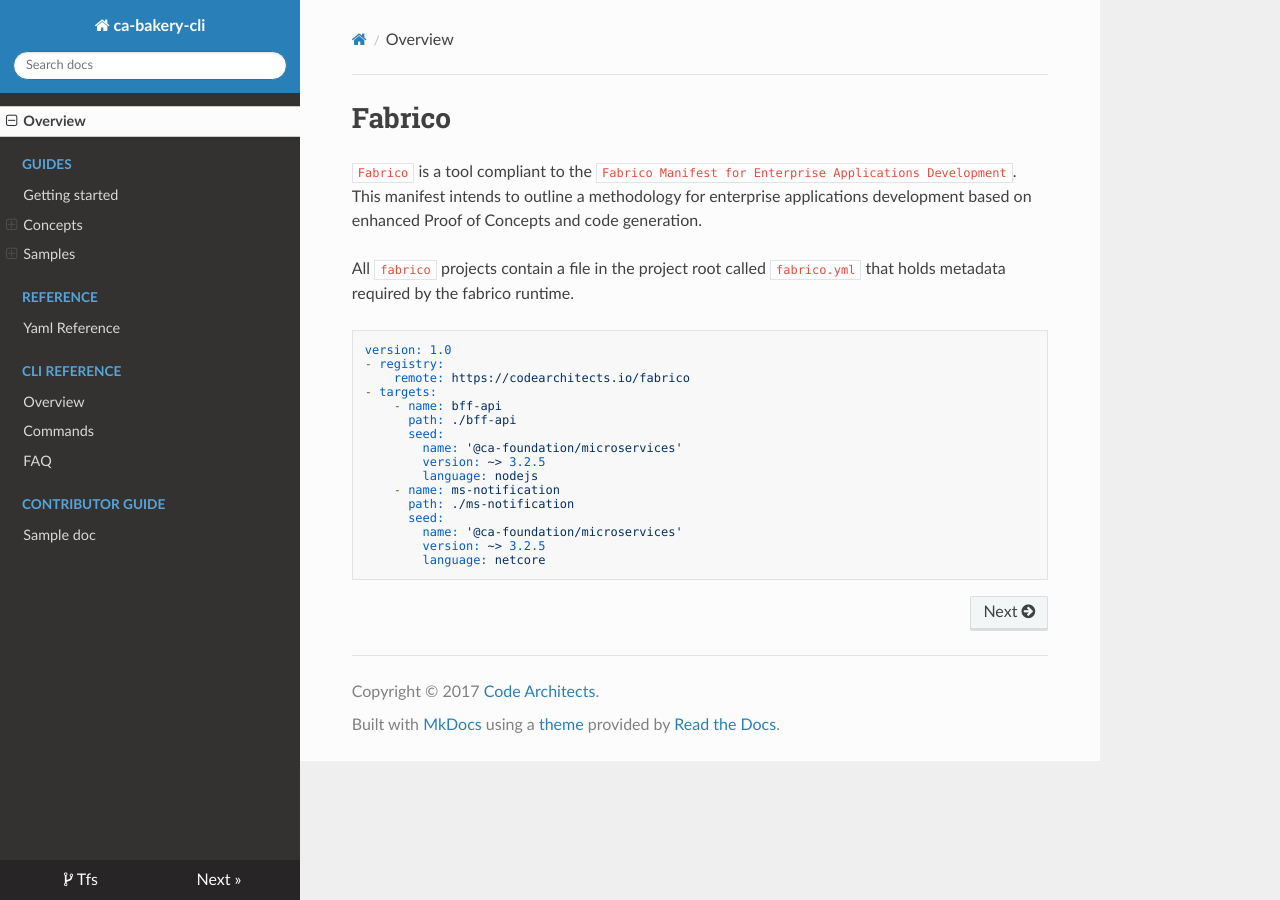
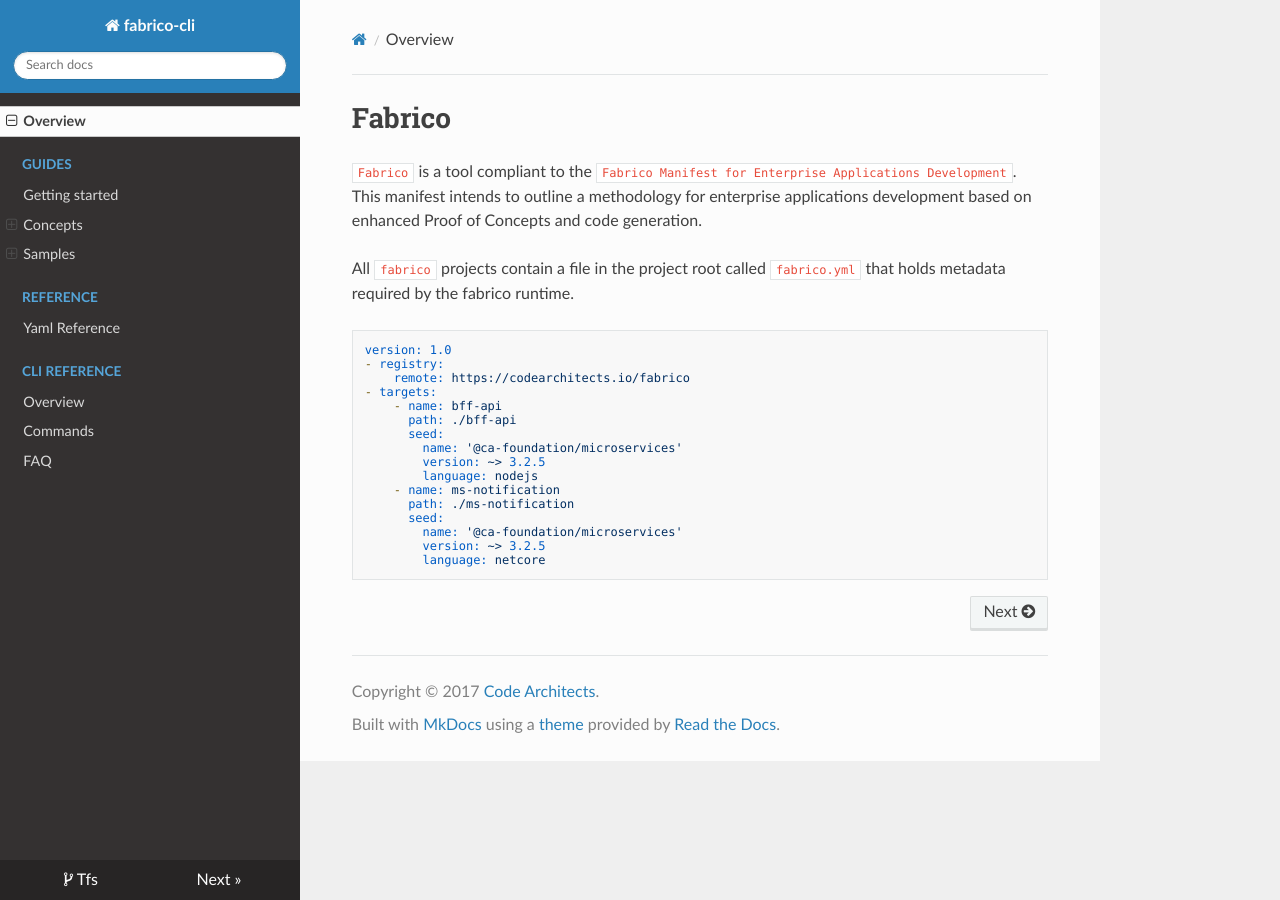
Before and after one commit to ca-fabrico/fabrico-cli, an MkDocs documentation site: the page built from docs/index.md, in a window 1280 px wide. Built offline with MkDocs 1.6.1, drawn with Linux system fonts in a browser that asks for light colours; nearby versions of some CDN libraries; old or Windows-style settings are respelled for this version of MkDocs; part of the change alters nothing that is shown.

Commit message:
Amended readme

```diff
--- a/mkdocs.yml
+++ b/mkdocs.yml
@@ -1,7 +1,7 @@
-site_name: ca-bakery-cli
+site_name: fabrico-cli
 site_url: https://tfs.codearchitects.com:8088/tfs/Code%20Architects/CA-Fabrico/_git/fabrico-cli
-site_description: CLI for application using `ca-bakery`
-site_author: Code Arc Ltd
+site_description: The `Fabrico` command line interface.
+site_author: Code Architects
 
 repo_url: https://tfs.codearchitects.com:8088/tfs/Code%20Architects/CA-Fabrico/_git/fabrico-cli
 edit_uri: ""
@@ -13,18 +13,13 @@ pages:
         - Concepts:
             - Overview: guides/concepts/concepts-overview.md
         - Samples:
-            - Angular: guides/samples/angular-sample.md
-            - React + Node.js: guides/samples/react-node-sample.md
-            - Angular + NetCore: guides/samples/angular-netcore-sample.md
-            - iOS/Swift: guides/samples/ios-swift-sample.md
+            - NetCore Microservices: guides/samples/microservices-netcore.md
     - Reference:
-        - Yaml Reference: references/ca-bakery-cli-yml.md
+        - Yaml Reference: references/fabrico-yml.md
     - CLI Reference:
         - Overview: cli-reference/cli-overview.md
         - Commands: cli-reference/cli-commands.md
     - FAQ: faq/index.md
-    - Contributor Guide:
-        - Sample doc: contributor/sample-page.md
 
 theme: readthedocs
 
```
Also changed, not shown: docs/faq/index.md (added), docs/guides/concepts/concepts-overview.md (added), docs/guides/getting-started.md (added), docs/guides/samples/microservices-netcore.md (added), docs/references/fabrico-yml.md (added).
